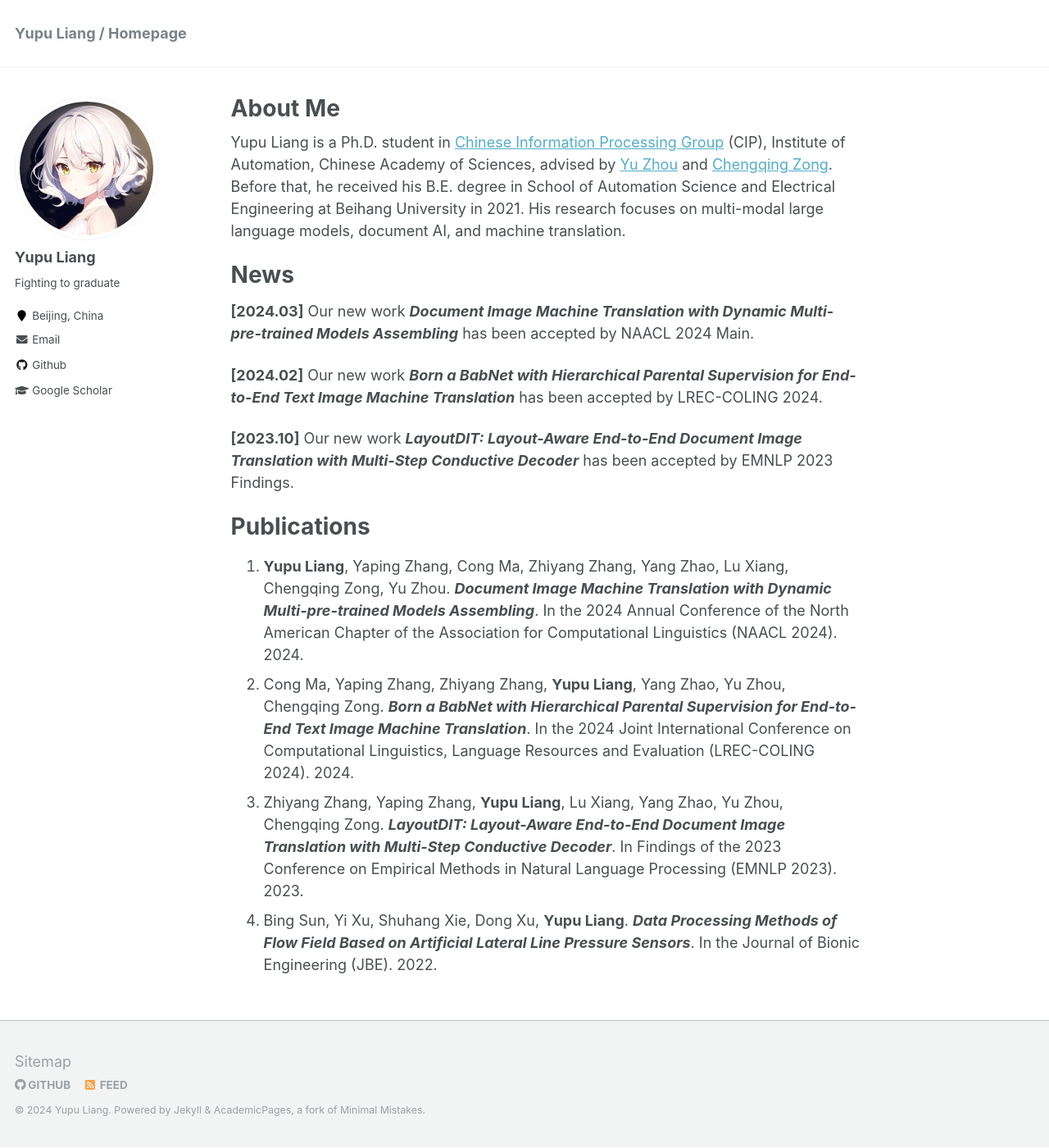
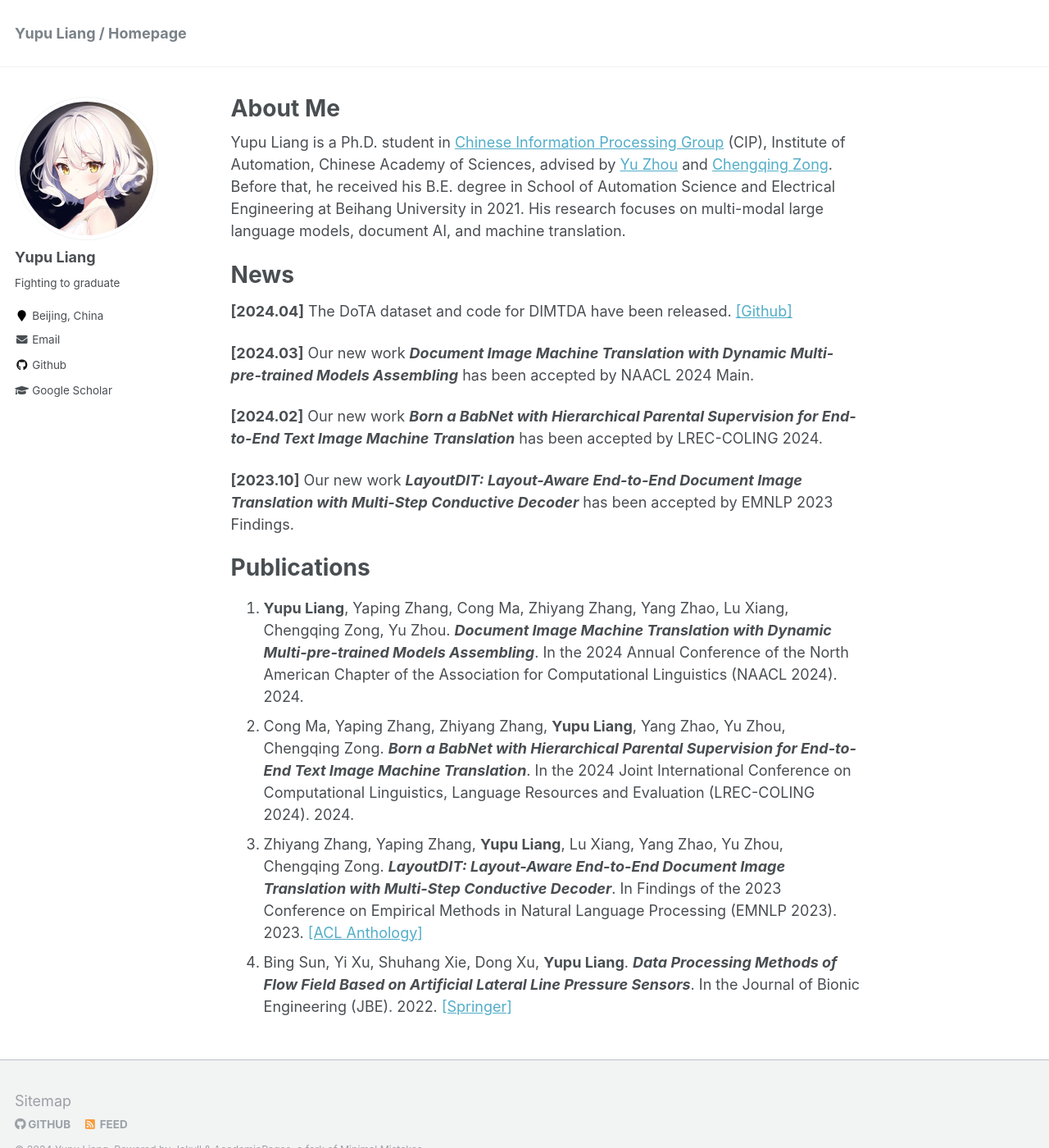
Before and after one commit to liangyupu/liangyupu.github.io, a Jekyll site: the page built from _pages/about.md, in a window 1280 px wide and 1400 px high. Shown: the whole window at 82% size. Built offline with Jekyll 4.4.1, drawn with Linux system fonts in a browser that asks for light colours.

Commit message:
Update about.md

```diff
--- a/_pages/about.md
+++ b/_pages/about.md
@@ -11,6 +11,8 @@ redirect_from:
 Yupu Liang is a Ph.D. student in [Chinese Information Processing Group](http://www.nlpr.ia.ac.cn/cip/staff.htm) (CIP), Institute of Automation, Chinese Academy of Sciences, advised by [Yu Zhou](https://people.ucas.ac.cn/~zhouyu) and [Chengqing Zong](https://people.ucas.ac.cn/~zongchengqing). Before that, he received his B.E. degree in School of Automation Science and Electrical Engineering at Beihang University in 2021. His research focuses on multi-modal large language models, document AI, and machine translation.
 
 # News
+**[2024.04]** The DoTA dataset and code for DIMTDA  have been released. [\[Github\]](https://github.com/liangyupu/DIMTDA)
+
 **[2024.03]** Our new work ***Document Image Machine Translation with Dynamic Multi-pre-trained Models Assembling*** has been accepted by NAACL 2024 Main.
 
 **[2024.02]** Our new work ***Born a BabNet with Hierarchical Parental Supervision for End-to-End Text Image Machine Translation*** has been accepted by LREC-COLING 2024.
@@ -20,5 +22,5 @@ Yupu Liang is a Ph.D. student in [Chinese Information Processing Group](http://w
 # Publications
 1. **Yupu Liang**, Yaping Zhang, Cong Ma, Zhiyang Zhang, Yang Zhao, Lu Xiang, Chengqing Zong, Yu Zhou. ***Document Image Machine Translation with Dynamic Multi-pre-trained Models Assembling***. In the 2024 Annual Conference of the North American Chapter of the Association for Computational Linguistics (NAACL 2024). 2024.
 2. Cong Ma, Yaping Zhang, Zhiyang Zhang, **Yupu Liang**, Yang Zhao, Yu Zhou, Chengqing Zong. ***Born a BabNet with Hierarchical Parental Supervision for End-to-End Text Image Machine Translation***. In the 2024 Joint International Conference on Computational Linguistics, Language Resources and Evaluation (LREC-COLING 2024). 2024.
-3. Zhiyang Zhang, Yaping Zhang, **Yupu Liang**, Lu Xiang, Yang Zhao, Yu Zhou, Chengqing Zong. ***LayoutDIT: Layout-Aware End-to-End Document Image Translation with Multi-Step Conductive Decoder***. In Findings of the 2023 Conference on Empirical Methods in Natural Language Processing (EMNLP 2023). 2023.
-4. Bing Sun, Yi Xu, Shuhang Xie, Dong Xu, **Yupu Liang**. ***Data Processing Methods of Flow Field Based on Artificial Lateral Line Pressure Sensors***. In the Journal of Bionic Engineering (JBE). 2022.
+3. Zhiyang Zhang, Yaping Zhang, **Yupu Liang**, Lu Xiang, Yang Zhao, Yu Zhou, Chengqing Zong. ***LayoutDIT: Layout-Aware End-to-End Document Image Translation with Multi-Step Conductive Decoder***. In Findings of the 2023 Conference on Empirical Methods in Natural Language Processing (EMNLP 2023). 2023. [\[ACL Anthology\]](https://aclanthology.org/2023.findings-emnlp.673/)
+4. Bing Sun, Yi Xu, Shuhang Xie, Dong Xu, **Yupu Liang**. ***Data Processing Methods of Flow Field Based on Artificial Lateral Line Pressure Sensors***. In the Journal of Bionic Engineering (JBE). 2022. [\[Springer\]](https://link.springer.com/article/10.1007/s42235-022-00232-x)
```
